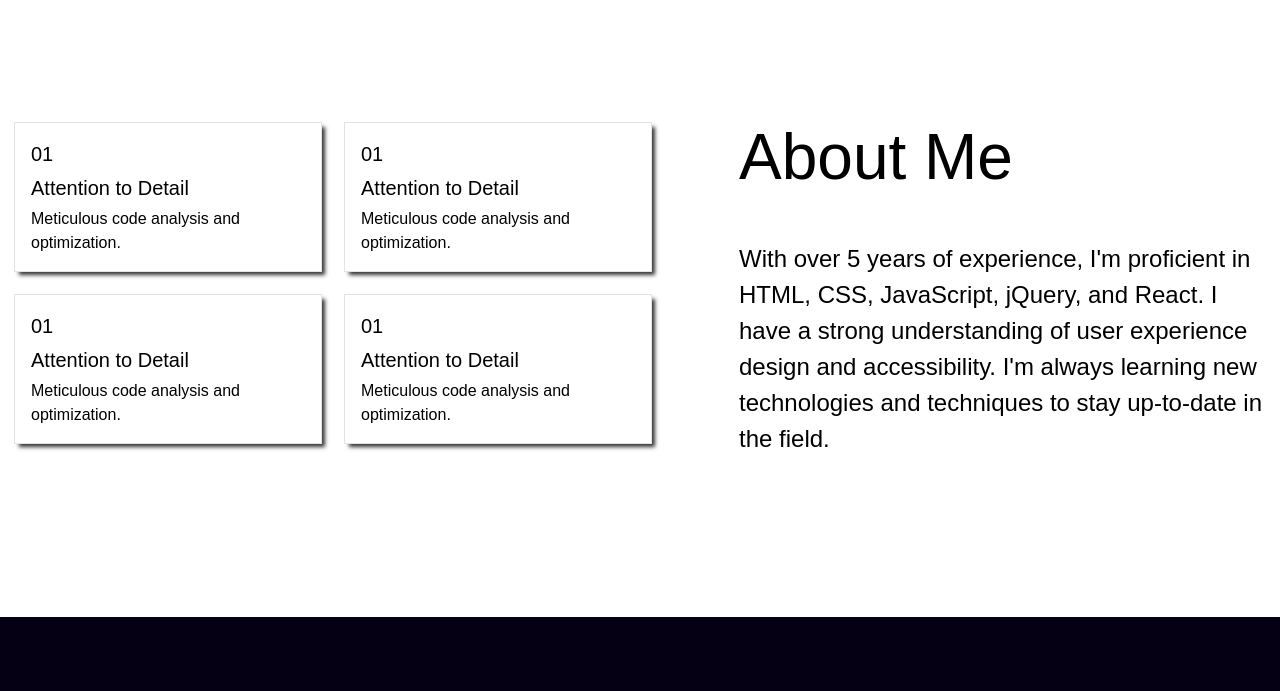
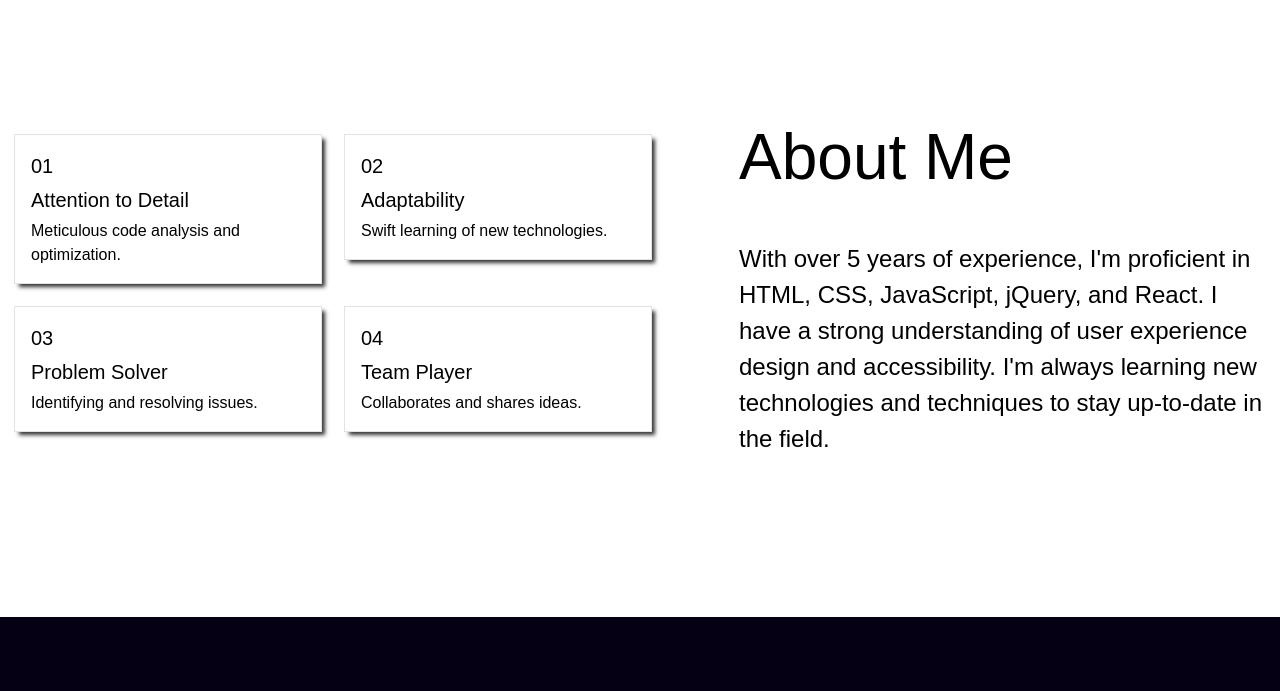
Before and after one commit to lolinouob/2024-web-layout-training-mhw, a plain HTML site: page week2/index.html in a window 1280 px wide. Shown: the part 2020-2711 px from the top of the page. Drawn offline with Linux system fonts and the light colour scheme; a web font is replaced by a local one.

Commit message:
fix mistaken lines for w2

```diff
--- a/week2/index.html
+++ b/week2/index.html
@@ -71,23 +71,23 @@
                     </li>
                     <li class="card-container">
                         <div class="card d-flex fd-column gap-4">
-                            <h3 class="fs-20">01</h3>
-                            <h3 class="fs-20">Attention to Detail</h3>
-                            <p>Meticulous code analysis and optimization.</p>
+                            <h3 class="fs-20">02</h3>
+                            <h3 class="fs-20">Adaptability</h3>
+                            <p>Swift learning of new technologies.</p>
                         </div>
                     </li>
                     <li class="card-container">
                         <div class="card d-flex fd-column gap-4">
-                            <h3 class="fs-20">01</h3>
-                            <h3 class="fs-20">Attention to Detail</h3>
-                            <p>Meticulous code analysis and optimization.</p>
+                            <h3 class="fs-20">03</h3>
+                            <h3 class="fs-20">Problem Solver</h3>
+                            <p>Identifying and resolving issues.</p>
                         </div>
                     </li>
                     <li class="card-container">
                         <div class="card d-flex fd-column gap-4">
-                            <h3 class="fs-20">01</h3>
-                            <h3 class="fs-20">Attention to Detail</h3>
-                            <p>Meticulous code analysis and optimization.</p>
+                            <h3 class="fs-20">04</h3>
+                            <h3 class="fs-20">Team Player</h3>
+                            <p>Collaborates and shares ideas.</p>
                         </div>
                     </li>
                 </ol>
```
